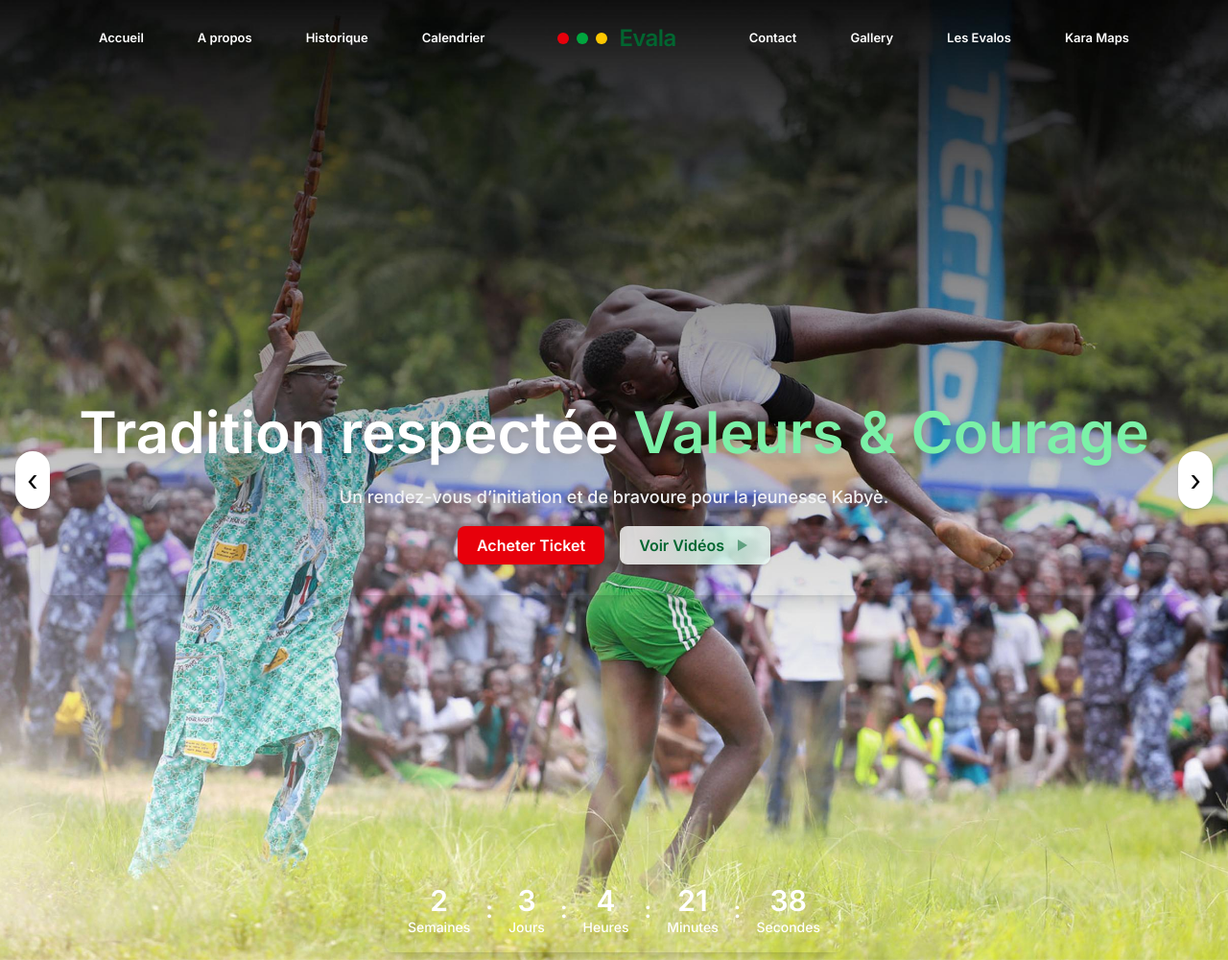
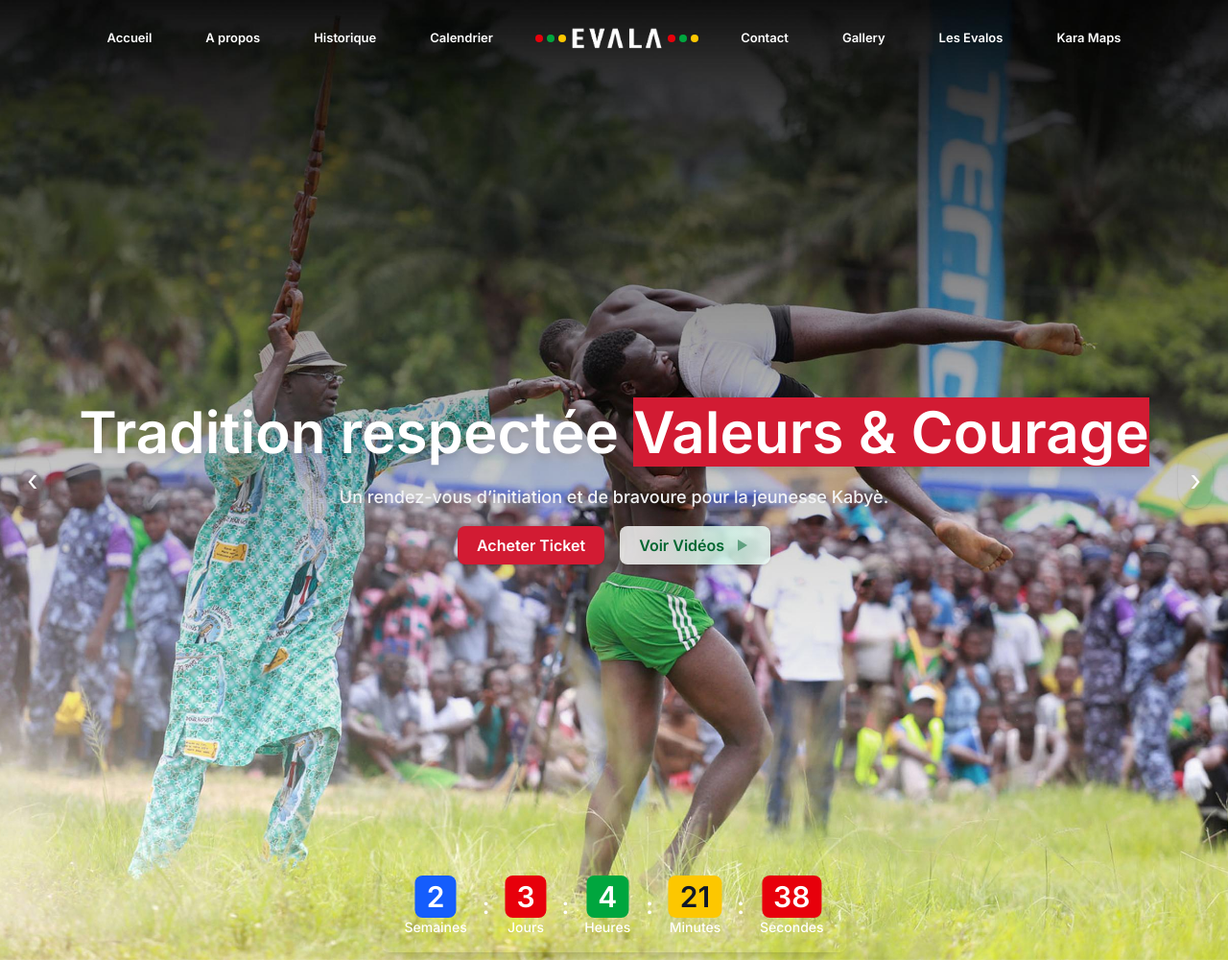
Before and after one commit to pascalino2024/evala2025, a plain HTML site: page index.html in a window 1280 px wide. Shown: the whole page at 96% size. Drawn offline with nearby package versions, Linux system fonts and the light colour scheme.

Commit message:
litle test

```diff
--- a/index.html
+++ b/index.html
@@ -68,12 +68,15 @@
     <li><a href="#" class="text-green-900 font-semibold hover:text-green-300 transition">Calendrier</a></li>
   </ul>
   <!-- Logo Center -->
-  <span class="mx-8 md:mx-16 text-2xl font-extrabold tracking-tight select-none flex items-center gap-2" style="font-family: 'Inter', system-ui, sans-serif;">
-    <span class="inline-block w-3 h-3 rounded-full bg-red-600"></span>
-    <span class="inline-block w-3 h-3 rounded-full bg-green-600"></span>
-    <span class="inline-block w-3 h-3 rounded-full bg-yellow-400"></span>
-    <span class="ml-1 text-green-800">Evala</span>
-  </span>
+  <span class="mx-4 md:mx-8 text-lg md:text-xl font-extrabold tracking-tight select-none flex items-center gap-1" style="font-family: 'Inter', system-ui, sans-serif;">
+  <span class="inline-block w-2 h-2 rounded-full bg-red-600"></span>
+  <span class="inline-block w-2 h-2 rounded-full bg-green-600"></span>
+  <span class="inline-block w-2 h-2 rounded-full bg-yellow-400"></span>
+  <img src="images/LOGOEVALA.png" alt="" class="h-6 md:h-8" style="height:1.5rem; width:auto;" />
+  <span class="inline-block w-2 h-2 rounded-full bg-red-600"></span>
+  <span class="inline-block w-2 h-2 rounded-full bg-green-600"></span>
+  <span class="inline-block w-2 h-2 rounded-full bg-yellow-400"></span>
+</span>
   <!-- Right Nav -->
   <ul class="flex items-center gap-4 md:gap-6 lg:gap-8">
     <li><a href="#" class="text-green-900 font-semibold hover:text-green-300 transition">Contact</a></li>
@@ -103,10 +106,11 @@
     <!-- Slide 1 -->
     <div class="relative w-full h-full flex-shrink-0 flex items-center justify-center">
       <img src="images/img3.jpeg" alt="Slide 1" class="w-full h-full object-cover border-0 absolute inset-0" />
-      <div class="relative z-10   px-3 xs:px-5 md:px-10 py-4 xs:py-6 md:py-8 rounded-xl shadow-lg max-w-[200vw] md:max-w-[1200px] text-center mx-auto">
+      <div class="relative z-10   px-3 xs:px-5 md:px-10 py-4 xs:py-6 md:py-8 max-w-[200vw] md:max-w-[1200px] text-center mx-auto">
         <h1 class="text-2xl xs:text-3xl md:text-5xl lg:text-6xl font-extrabold text-white drop-shadow-lg mb-4 leading-tight">
-          La grande saison<span class="text-green-300">  Evala 2025</span>
-        </h1>
+       Tradition respectée
+  <span class="font-extrabold" style=" background-color:#156c52; padding:7px ; color:#fff">   Valeurs & Courage</span>
+</h1>
         <p class="text-sm xs:text-base md:text-lg text-gray-100 font-medium">
           Découvrez la tradition, la force et la passion du plus grand festival du nord Togo.
         </p>
@@ -115,15 +119,16 @@
     <!-- Slide 2 -->
     <div class="relative w-full h-full flex-shrink-0 flex items-center justify-center">
       <img src="images/img2.jpeg" alt="Slide 2" class="w-full h-full object-cover border-0 absolute inset-0" />
-      <div class="relative z-10  px-3 xs:px-5 md:px-10 py-4 xs:py-6 md:py-8 rounded-xl shadow-lg max-w-[95vw] md:max-w-[1200px] text-center mx-auto">
-        <h1 class="text-2xl xs:text-3xl md:text-5xl lg:text-6xl font-extrabold text-white drop-shadow-lg mb-4 leading-tight">
-          Tradition respectée<span class="text-green-300">   Valeurs & Courage</span>
-        </h1>
+      <div class="relative z-10  px-3 xs:px-5 md:px-10 py-4 xs:py-6 md:py-8 rounded-xl  max-w-[95vw] md:max-w-[1200px] text-center mx-auto">
+       <h1 class="text-2xl xs:text-3xl md:text-5xl lg:text-6xl font-extrabold text-white drop-shadow-lg mb-4 leading-tight">
+       Tradition respectée
+  <span class="font-extrabold" style=" background-color:#d21b33 ;color:#fff;">   Valeurs & Courage</span>
+</h1>
        <p class="text-sm xs:text-base md:text-lg text-gray-100 font-medium">
   Un rendez-vous d’initiation et de bravoure pour la jeunesse Kabyè.
 </p>
 <div class="flex flex-row items-center justify-center gap-4 mt-4">
-  <button class="bg-red-600 hover:bg-red-700 text-white font-bold py-2 px-5 rounded-lg shadow transition duration-200">
+  <button class=" hover:bg-red-700 font-bold py-2 px-5 rounded-lg shadow transition duration-200" style=" background-color:#d21b33 ;color:#fff;" >
     Acheter Ticket
   </button>
   <button class="flex items-center gap-2 bg-white/80 hover:bg-green-100 text-green-800 font-semibold py-2 px-5 rounded-lg shadow transition duration-200 relative overflow-hidden">
@@ -141,10 +146,11 @@
     <!-- Slide 3 -->
     <div class="relative w-full h-full flex-shrink-0 flex items-center justify-center">
       <img src="images/img1.jpeg" alt="Slide 3" class="w-full h-full object-cover border-0 absolute inset-0" />
-      <div class="relative z-10  px-3 xs:px-5 md:px-10 py-4 xs:py-6 md:py-8 rounded-xl shadow-lg max-w-[95vw] md:max-w-[1200px] text-center mx-auto">
+      <div class="relative z-10  px-3 xs:px-5 md:px-10 py-4 xs:py-6 md:py-8 rounded-xl  max-w-[95vw] md:max-w-[1200px] text-center mx-auto">
         <h1 class="text-2xl xs:text-3xl md:text-5xl lg:text-6xl font-extrabold text-white drop-shadow-lg mb-4 leading-tight">
-          Unité et Fierté<span class="text-green-300">   Peuple Togolais</span>
-        </h1>
+       Tradition respectée
+  <span class="font-extrabold" style="color:#156c52;">   Valeurs & Courage</span>
+       </h1>
         <p class="text-sm xs:text-base md:text-lg text-gray-100 font-medium">
           Les Evala, symbole d’unité et de fierté nationale pour tous les Togolais.
         </p>
@@ -153,33 +159,33 @@
   </div>
   <!-- Slider Controls and Countdown remain unchanged -->
   <!-- Slider Controls -->
-  <button id="prev" class="absolute left-2 md:left-4 top-1/2 -translate-y-1/2 bg-white bg-opacity-70 rounded-full p-2 md:p-3 shadow hover:bg-green-100 transition text-2xl md:text-3xl z-20">‹</button>
-  <button id="next" class="absolute right-2 md:right-4 top-1/2 -translate-y-1/2 bg-white bg-opacity-70 rounded-full p-2 md:p-3 shadow hover:bg-green-100 transition text-2xl md:text-3xl z-20">›</button>
+  <button id="prev" class="absolute left-2 md:left-4 top-1/2 -translate-y-1/2  bg-opacity-20 rounded-full p-2 md:p-3 shadow hover:bg-green-100 transition text-2xl text-white md:text-3xl z-20">‹</button>
+  <button id="next" class="absolute right-2 md:right-4 top-1/2 -translate-y-1/2  bg-opacity-20 rounded-full p-2 md:p-3 shadow hover:bg-green-100 transition text-2xl text-white md:text-3xl z-20">›</button>
   <!-- Countdown inside slider, bottom center -->
 <div class="absolute bottom-2 left-1/2 -translate-x-1/2 z-20">
   <div class="flex flex-row items-center gap-4 px-6 py-4 rounded-lg bg-transparent text-white font-bold text-lg shadow-lg">
     <div class="flex flex-col items-center">
-      <span id="weeks" class="text-2xl md:text-3xl font-extrabold">0</span>
+      <span id="weeks" class="text-2xl md:text-3xl font-extrabold bg-blue-600 px-3 py-1 rounded-lg">0</span>
       <span class="text-xs md:text-sm font-medium">Semaines</span>
     </div>
     <span class="text-2xl font-extrabold">:</span>
     <div class="flex flex-col items-center">
-      <span id="days" class="text-2xl md:text-3xl font-extrabold">0</span>
+      <span id="days" class="text-2xl md:text-3xl font-extrabold bg-red-600 px-3 py-1 rounded-lg">0</span>
       <span class="text-xs md:text-sm font-medium">Jours</span>
     </div>
     <span class="text-2xl font-extrabold">:</span>
     <div class="flex flex-col items-center">
-      <span id="hours" class="text-2xl md:text-3xl font-extrabold">0</span>
+      <span id="hours" class="text-2xl md:text-3xl font-extrabold bg-green-600 px-3 py-1 rounded-lg">0</span>
       <span class="text-xs md:text-sm font-medium">Heures</span>
     </div>
     <span class="text-2xl font-extrabold">:</span>
     <div class="flex flex-col items-center">
-      <span id="minutes" class="text-2xl md:text-3xl font-extrabold">0</span>
+      <span id="minutes" class="text-2xl md:text-3xl font-extrabold bg-yellow-400 text-gray-900 px-3 py-1 rounded-lg">0</span>
       <span class="text-xs md:text-sm font-medium">Minutes</span>
     </div>
     <span class="text-2xl font-extrabold">:</span>
     <div class="flex flex-col items-center">
-      <span id="seconds" class="text-2xl md:text-3xl font-extrabold">0</span>
+      <span id="seconds" class="text-2xl md:text-3xl font-extrabold bg-red-600 px-3 py-1 rounded-lg">0</span>
       <span class="text-xs md:text-sm font-medium">Secondes</span>
     </div>
   </div>
```
Also changed, not shown: images/LOGOEVALA.png (added).
